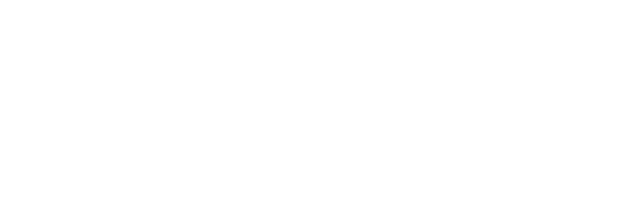
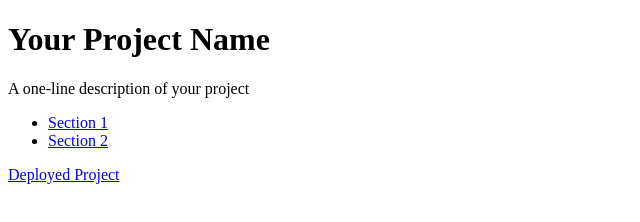
Before and after one commit to dennosp254/My_Landing_Page, a plain HTML site: page index.html in a window 1280 px wide. Shown: the whole page, without its empty margins (0-640 px from the left). Drawn offline with Linux system fonts and the light colour scheme.

Commit message:
Landing Page

```diff
--- a/index.html
+++ b/index.html
@@ -6,6 +6,26 @@
   <title>My Landing Page</title>
 </head>
 <body>
+	<header>
+		<h1>Your Project Name</h1>
+		<p>A one-line description of your project</p>
+  		<nav>
+    			<ul>
+      				<li><a href="#section1">Section 1</a></li>
+      				<li><a href="#section2">Section 2</a></li>
+    			</ul>
+  		</nav>
+  		<a href="#" class="button">Deployed Project</a>
+	</header>
 
+<section id="section1">
+  <!-- Content of Section 1 -->
+</section>
+
+<section id="section2">
+  <!-- Content of Section 2 -->
+</section>
+
+<script src="main.js"></script>
 </body>
 </html>
```
